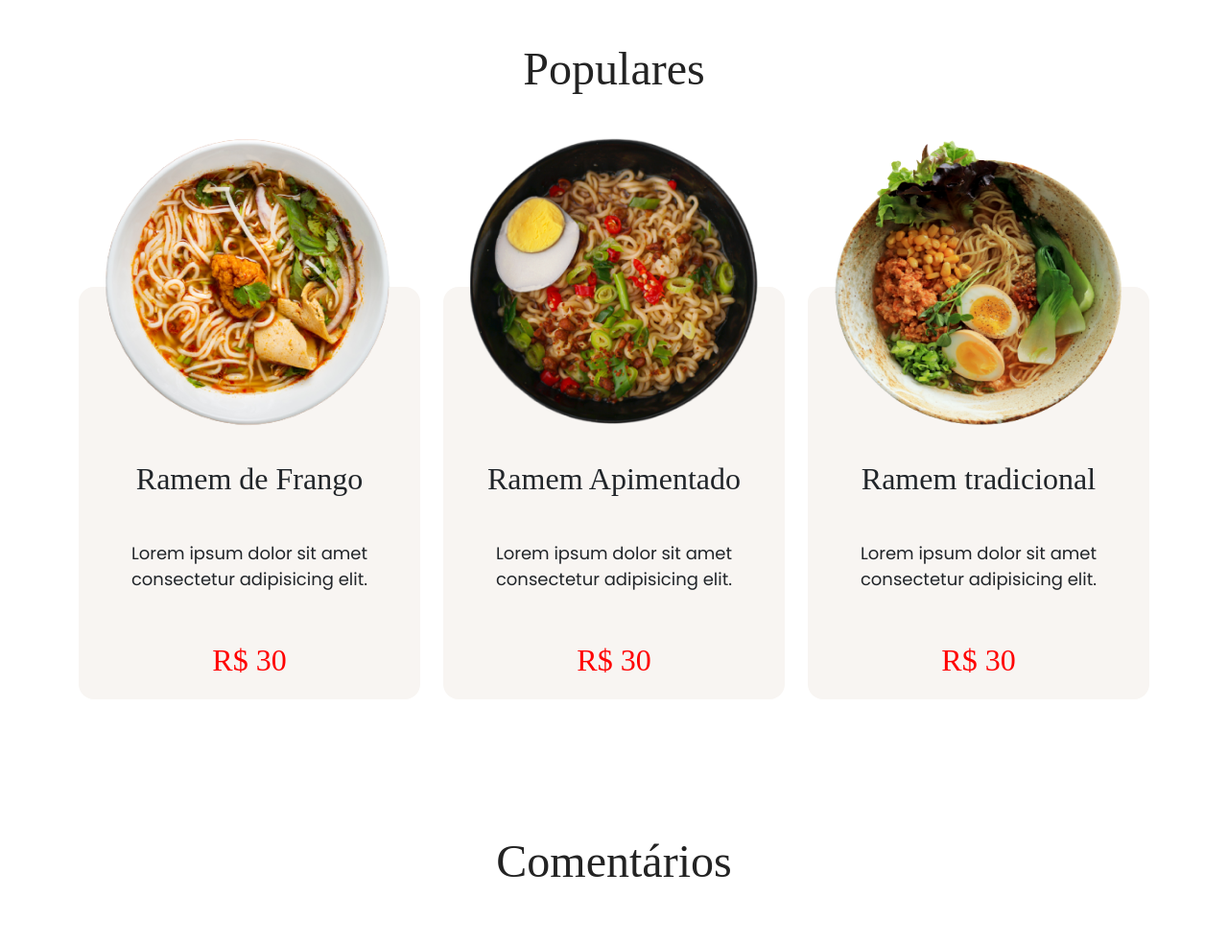
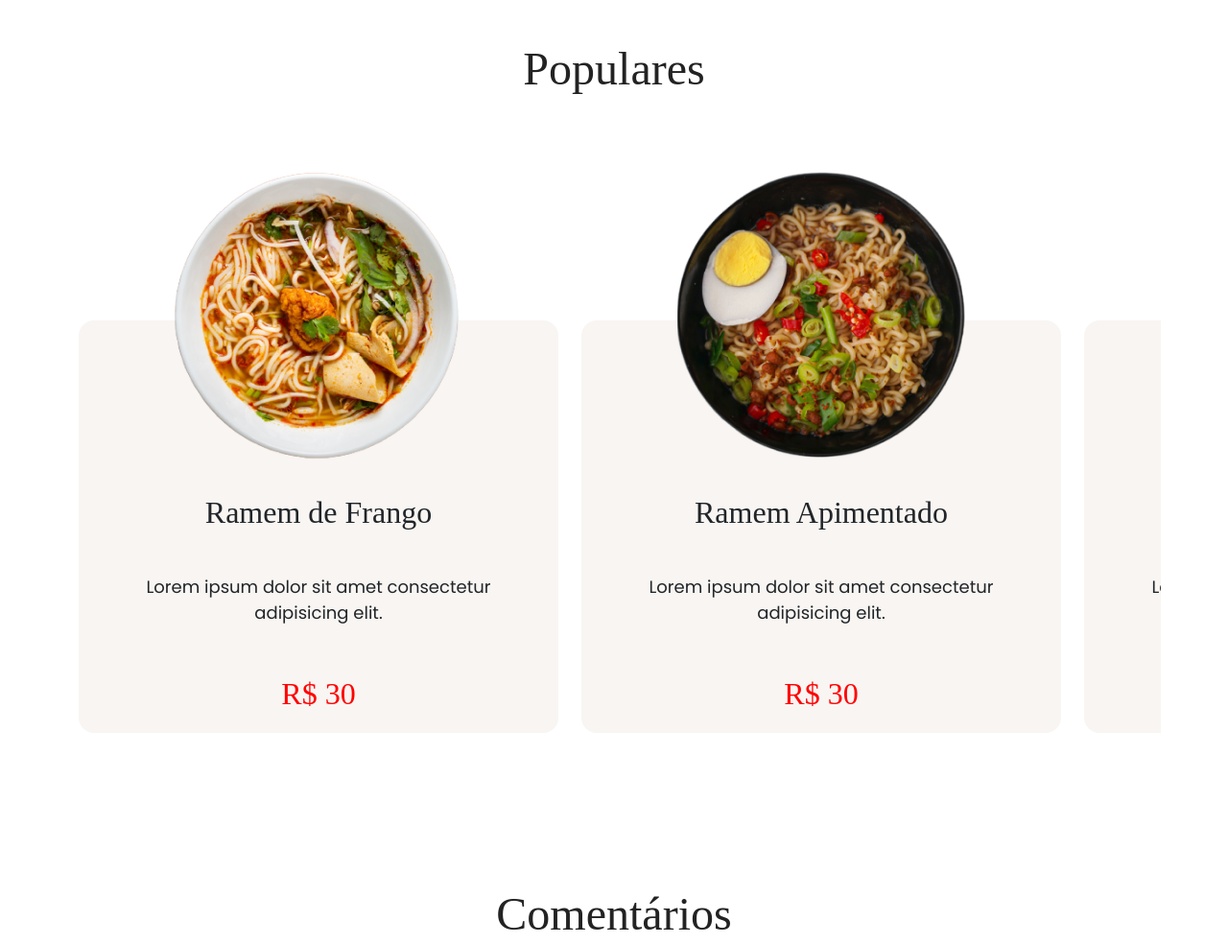
Before and after one commit to VRocca10/landing_page_oriental, a website: page index.html in a window 1280 px wide. Shown: the part 1402-2386 px from the top of the page at 96% size. Drawn offline with nearby package versions, Linux system fonts and the light colour scheme; a web font is replaced by a local one.

Commit message:
Add files via upload

```diff
--- a/index.html
+++ b/index.html
@@ -91,7 +91,7 @@
 
     <section class="popular">
         <h2 class="title">Populares</h2>
-        <div class="container">
+        <div class="container scroll-container">
             <div class="row">
                 <div class="col-md-4">
                     <div class="quadrado">
@@ -120,82 +120,6 @@
             </div>
         </div>
     </section>
-
-    <!-- <section class="comment">
-        <h2 class="title">Comentários</h2>
-        <div class="container">
-            <div id="carouselExampleInterval" class="carousel slide" data-bs-ride="carousel">
-                <div class="carousel-inner">
-                    <div class="carousel-item active" data-bs-interval="2000">
-                        <div class="quadrado">
-                            <div class="comment_item">
-                                <img src="./image/profile-1.png" alt="">
-                                <h3>Daniela Almeida</h3>
-                                <p>Ótimo serviço! Encantada com a qualidade dos pratos</p>
-                                <img class="star_image" src="./image/star.svg" alt="">
-                                <img class="star_image" src="./image/star.svg" alt="">
-                                <img class="star_image" src="./image/star.svg" alt="">
-                                <img class="star_image" src="./image/star.svg" alt="">
-                                <img class="star_image" src="./image/star.svg" alt="">
-                            </div>
-                        </div>
-                    </div>
-                    <div class="carousel-item" data-bs-interval="2000">
-                        <div class="quadrado">
-                            <div class="comment_item">
-                                <img src="./image/profile-2.png" alt="">
-                                <h3>Ricardo França</h3>
-                                <p>Não é apenas a comida excelente, o serviço torna a experiência especial.</p>
-                                <img class="star_image" src="./image/star.svg" alt="">
-                                <img class="star_image" src="./image/star.svg" alt="">
-                                <img class="star_image" src="./image/star.svg" alt="">
-                                <img class="star_image" src="./image/star.svg" alt="">
-                                <img class="star_image" src="./image/star.svg" alt="">
-                            </div>
-                        </div>
-                    </div>
-                    <div class="carousel-item" data-bs-interval="2000">
-                        <div class="quadrado">
-                            <div class="comment_item">
-                                <img src="./image/profile-3.png" alt="">
-                                <h3>Pedro Henrique</h3>
-                                <p>Comida de qualidade e entrega eficaz</p>
-                                <img class="star_image" src="./image/star.svg" alt="">
-                                <img class="star_image" src="./image/star.svg" alt="">
-                                <img class="star_image" src="./image/star.svg" alt="">
-                                <img class="star_image" src="./image/star.svg" alt="">
-                                <img class="star_image" src="./image/star.svg" alt="">
-                            </div>
-                        </div>
-                    </div>
-                    <div class="carousel-item" data-bs-interval="2000">
-                        <div class="quadrado">
-                            <div class="comment_item">
-                                <img src="./image/profile-4.png" alt="">
-                                <h3>Jessica Prado</h3>
-                                <p>Comida e serviço de qualidade, voltarei mais vezes e recomendo</p>
-                                <img class="star_image" src="./image/star.svg" alt="">
-                                <img class="star_image" src="./image/star.svg" alt="">
-                                <img class="star_image" src="./image/star.svg" alt="">
-                                <img class="star_image" src="./image/star.svg" alt="">
-                                <img class="star_image" src="./image/star.svg" alt="">
-                            </div>
-                        </div>
-                    </div>
-                </div>
-                <button class="carousel-control-prev" type="button" data-bs-target="#carouselExampleInterval"
-                    data-bs-slide="prev">
-                    <span class="carousel-control-prev-icon" aria-hidden="true"></span>
-                    <span class="visually-hidden">Previous</span>
-                </button>
-                <button class="carousel-control-next" type="button" data-bs-target="#carouselExampleInterval"
-                    data-bs-slide="next">
-                    <span class="carousel-control-next-icon" aria-hidden="true"></span>
-                    <span class="visually-hidden">Next</span>
-                </button>
-            </div>
-        </div>
-    </section> -->
 
     <section class="splide" aria-label="Splide Basic HTML Example">
         <h2 class="title">Comentários</h2>
@@ -412,10 +336,9 @@
     </a>
 
 
-
-
     <script src="./libs/splid-4.1.3/dist/js/splide.min.js"></script>
     <script src="./js/script.js"></script>
+
     <script src="https://cdn.jsdelivr.net/npm/bootstrap@5.3.3/dist/js/bootstrap.bundle.min.js"
         integrity="sha384-YvpcrYf0tY3lHB60NNkmXc5s9fDVZLESaAA55NDzOxhy9GkcIdslK1eN7N6jIeHz"
         crossorigin="anonymous"></script>
--- a/main.css
+++ b/main.css
@@ -155,13 +155,26 @@ section {
         background-color: #f8f5f2;
         border-radius: 16px;
         position: relative;
-        margin-top: 130px;
+        margin-top: 165px;
         display: flex;
         flex-direction: column;
         align-items: center;
         justify-content: end;
         gap: 35px;
         padding: 20px;
+        width: 500px;
+    }
+
+    .scroll-container {
+        display: flex;
+        overflow-x: scroll;
+        scroll-snap-type: x mandatory; /* Garante que o scroll "prenda" nas imagens */
+        gap: 10px;
+        padding-bottom: 20px;
+    }
+
+    .row {
+        flex-wrap: nowrap;
     }
 }
 
@@ -205,8 +218,8 @@ section {
         justify-content: space-around;
     }
 
-    .star_image{
-        width: 70%;
+    .splide__arrow {
+        top: 70%;
     }
 }
 
```
Also changed, not shown: main.js (added).
